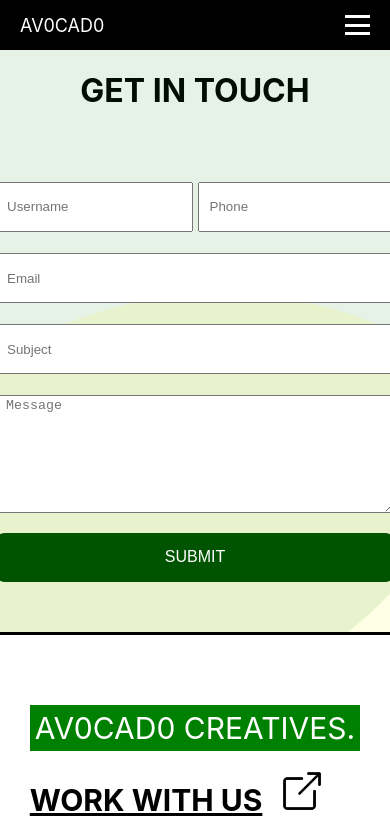
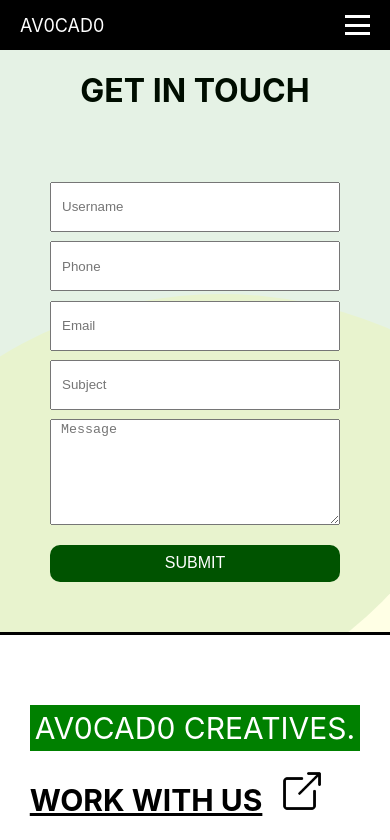
Before and after one commit to Medkaffouh/agency, a Next.js app: page /contact in a window 390 px wide. Shown: the top 840 px of the page. Built offline with nearby package versions, Linux system fonts and the light colour scheme.

Commit message:
responsive hamburger menu

```diff
--- a/styles/Contact.module.css
+++ b/styles/Contact.module.css
@@ -48,3 +48,13 @@
     font-size: 16px;
     cursor: pointer;
 }
+
+@media screen and (max-width: 480px) {
+    .form{
+        width: 100%;
+    }
+
+    .inputS:first-child{
+        margin: 0;
+    }
+}
```
